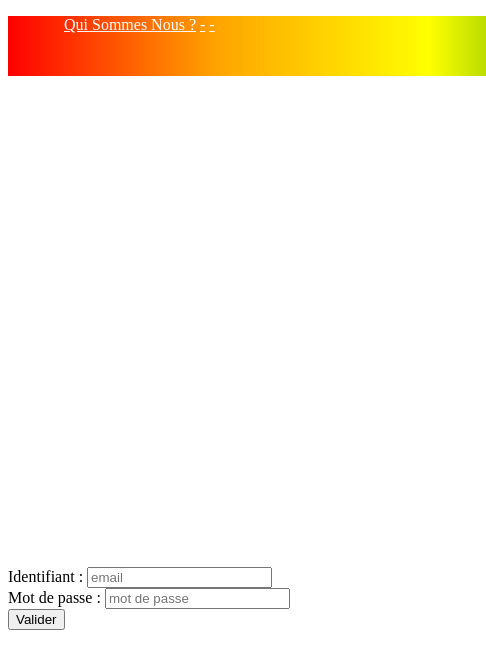
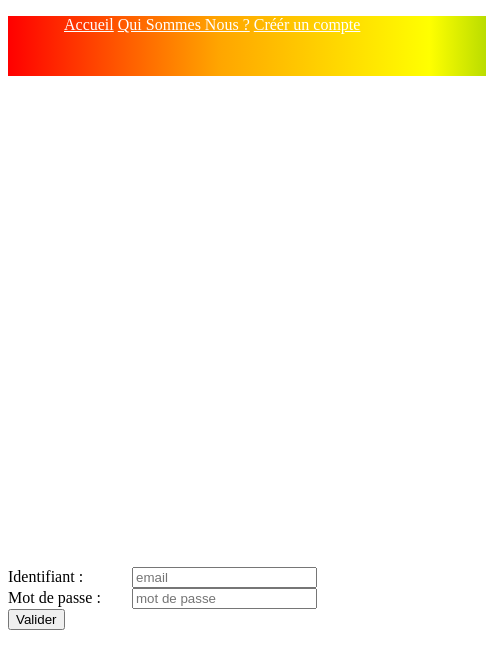
Before and after one commit to Ludwig-POEJAVA/Equipe-A, a plain HTML site: page vroom/creer_compte.htm in a window 1280 px wide. Shown: the full height of the page, 0-486 px from the left. Drawn offline with Linux system fonts and the light colour scheme.

Commit message:
Corrections mineures

```diff
--- a/vroom/creer_compte.htm
+++ b/vroom/creer_compte.htm
@@ -1,33 +1,34 @@
 <!DOCTYPE html>
 <html xmlns="http://www.w3.org/1999/xhtml">
 	<head>
+		<meta charset="UTF-8" />
 		<link rel="icon" href="VroomLogo.png">
-		<meta charset="UTF-8" />
 		<title>Création de compte - Vroom</title>
 		<link rel="stylesheet" media="screen" href="./css/style.css" />
 	</head>
 	<body>
 		<header id="header">
-			<nav >
-				<ul id="main-nav-list" class="">
+			<nav>
+				<ul class="" id="main-nav-list">
+					<li>
+						<a class="main-nav-link" href="./index.htm" title="vers accueil">Accueil</a>
+					</li>
 					<li>
 						<a class="main-nav-link" href="./nous.htm" title="voir page qui sommes nous">Qui Sommes Nous ?</a>
 					</li>
 					<li>
-						<a class="main-nav-link" href="" title="voir page qui sommes nous">-</a>
-					</li>
-					<li>
-						<a class="main-nav-link" href="" title="voir page qui sommes nous">-</a>
+						<a class="main-nav-link" href="./creer_compte.htm" title="créer un compte">Créér un compte</a>
 					</li>
 				</ul>
 			</nav>
 		</header>
 		<div>
 			<h1 class="titre"> VROOM </h1>
-			<img class="logo" src="./images/VroomLogo.png" title:'logo' >
+			<img class="logo" src="./images/VroomLogo.png" title='logo' >
 			<h2 class="logo slogan">ça roule ma poule !!</h2>
 		</div>
 	<!--code metier-->
+		<div  id="creer_compte">
 			<div>
 				<label for="username">Identifiant : </label>
 				<input type="email" name="username" id="username" placeholder="email">
@@ -40,6 +41,7 @@
 				<button onclick="check()" class="bouton-bubblegun">Valider</button>
 				<span id="statusMsg"></span>
 			</div>
+		</div>
 		<script src="./scripts/creer_compte.js" type="text/javascript"></script>
 	</body>
 </html>
--- a/vroom/css/style.css
+++ b/vroom/css/style.css
@@ -87,3 +87,7 @@ img.imageGroupe {
 	margin-bottom:40em;
 	margin-left:10%;
 }
+#creer_compte label{
+	width: 120px;
+	display:inline-block;
+}
```
Also changed, not shown: vroom/index.htm (+7 -14 lines), vroom/nous.htm (+8 -15 lines). Lines whose indentation alone changed are shown as unchanged.
